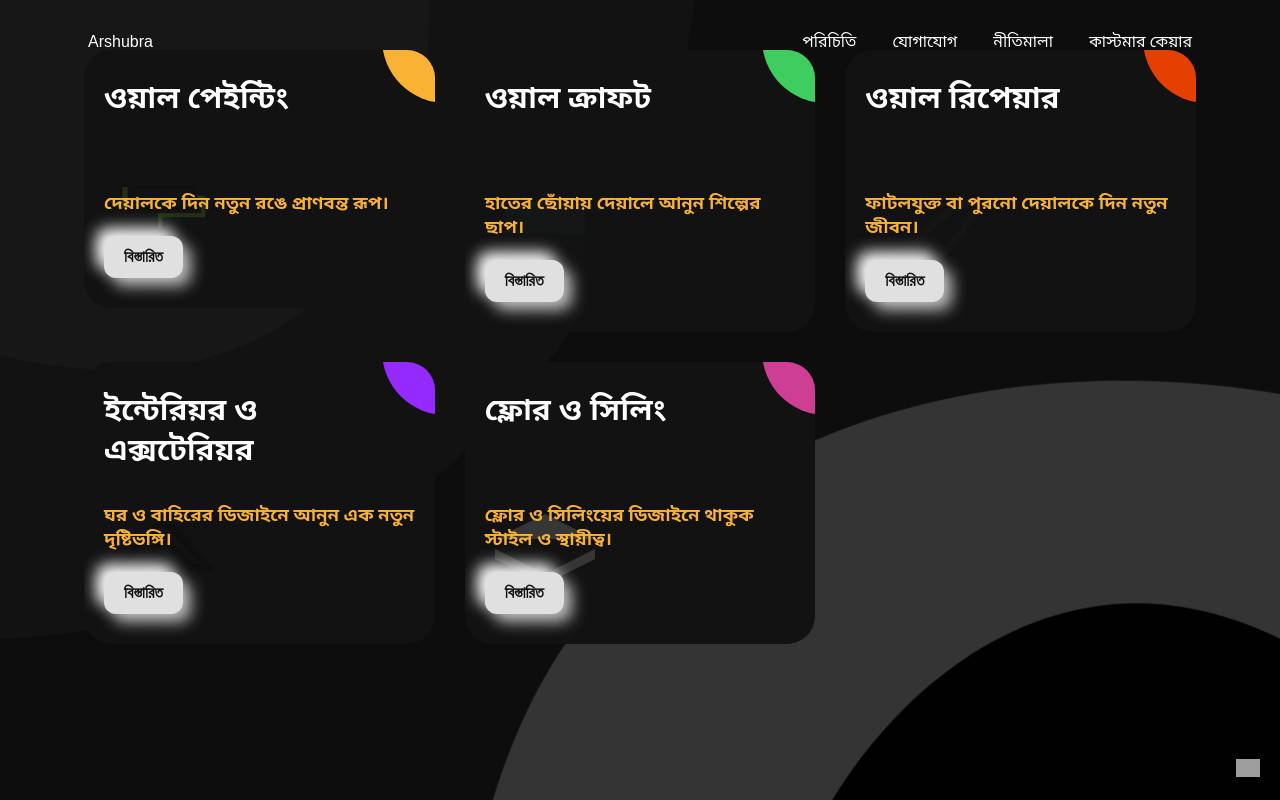
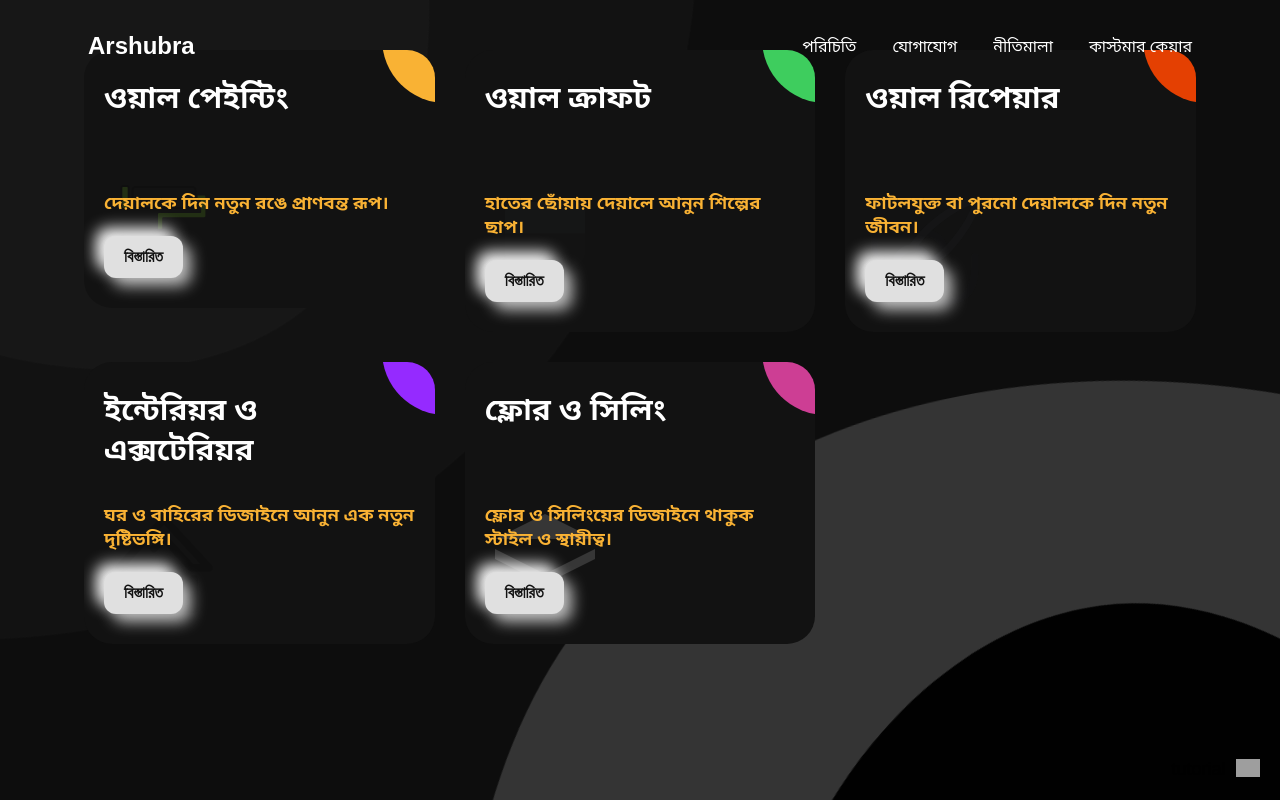
Before and after one commit to AMS-SHABAB/Draw-portal, a plain HTML site: page index.html in a window 1280 px wide. Drawn offline with Linux system fonts and the light colour scheme; grey boxes are pictures that could not be loaded.

Commit message:
Update style.css

```diff
--- a/style.css
+++ b/style.css
@@ -106,6 +106,11 @@ a img.icon {
       gap: 20px;
     }
 
+    .logo {
+      font-size: 1.5rem;
+      font-weight: bold;
+      color: #fff;
+    }
     .nav-links a {
       color: inherit;
       text-decoration: none;
```
